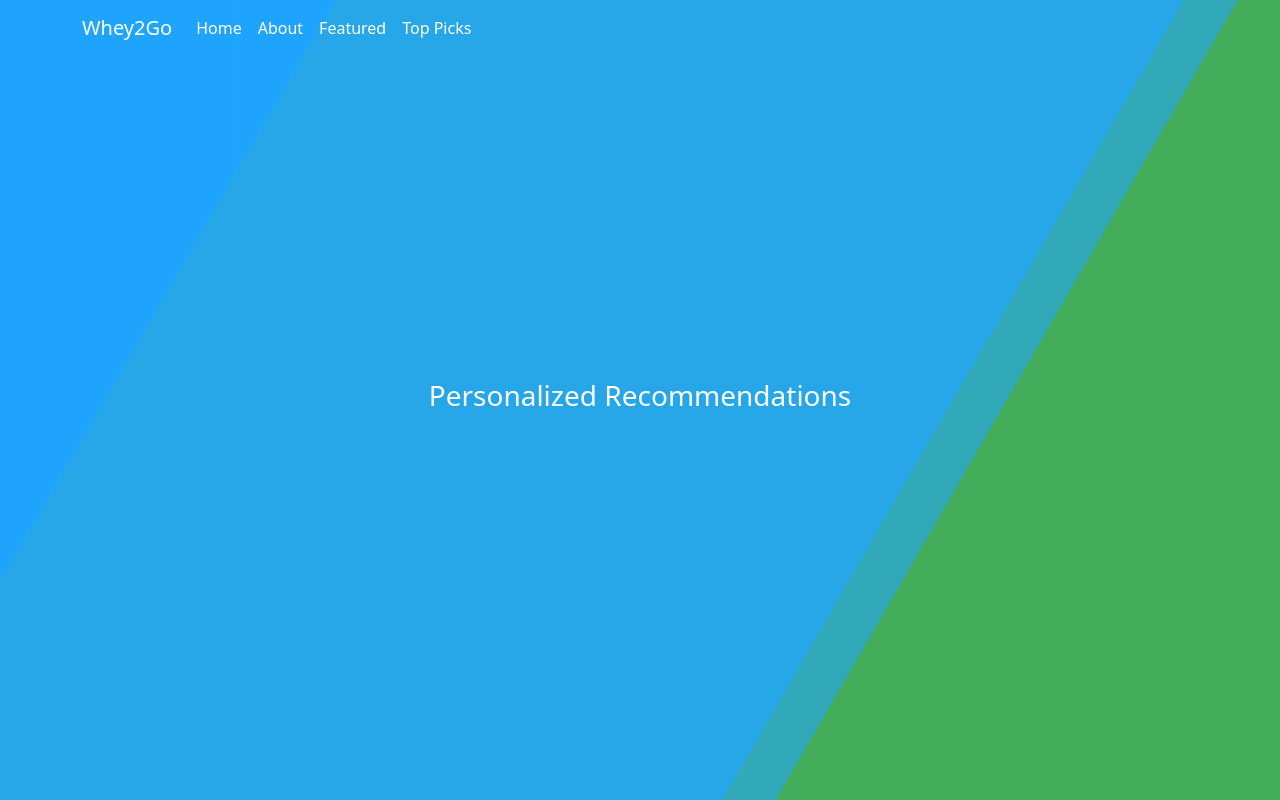
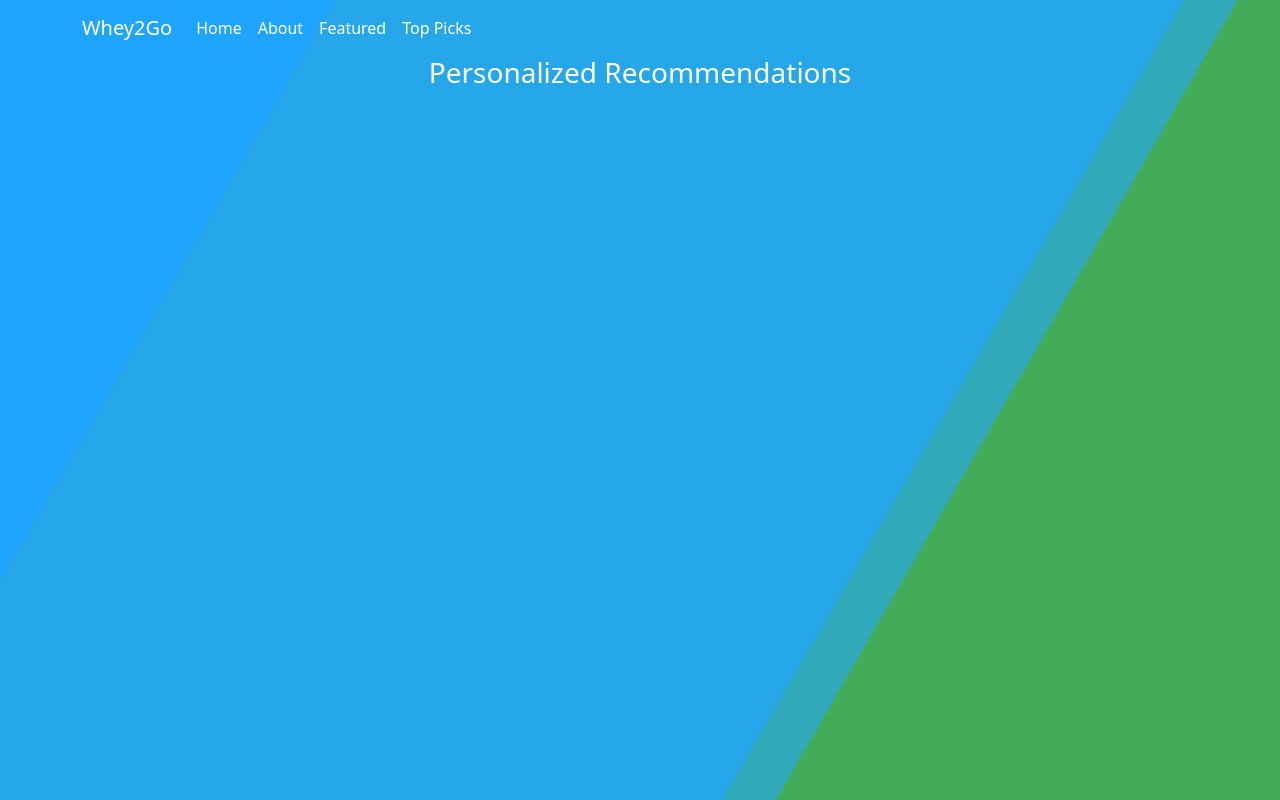
Before and after one commit to rickybengani/Whey2Go, a Flask app: template templates/personalized.html in a window 1280 px wide. Run offline with Flask 2, Linux system fonts and the light colour scheme; the template is opened without the code that fills it, so the values that code supplies are empty; some libraries are stand-ins or nearby versions.

Commit message:
final fixes

```diff
--- a/static/style.css
+++ b/static/style.css
@@ -42,6 +42,18 @@ body {
   transform:translate(-50%, -50%);
 }
 
+.content_list {
+  color: #fff;
+  left:50%;
+  padding:10vmin;
+  position:fixed;
+  text-align:center;
+  top:50%;
+  transform:translate(-50%, -50%);
+  overflow-y: scroll;
+  max-height: 75vh;
+}
+
 
 @keyframes slide {
   0% {
--- a/templates/layout.html
+++ b/templates/layout.html
@@ -12,7 +12,7 @@
     <link href="https://cdn.jsdelivr.net/npm/bootstrap@5.0.0-beta3/dist/css/bootstrap.min.css" rel="stylesheet" integrity="sha384-eOJMYsd53ii+scO/bJGFsiCZc+5NDVN2yr8+0RDqr0Ql0h+rP48ckxlpbzKgwra6" crossorigin="anonymous">
     <script src="https://kit.fontawesome.com/4de1663c1b.js" crossorigin="anonymous"></script>
 
-    <title>Hello, world!</title>
+    <title>Whey2Go</title>
   </head>
   <body>
 
@@ -24,7 +24,7 @@
                   <a class="nav-item nav-link active" href="#">Home</a>
                   <a class="nav-item nav-link" href="#">About</a>
                   <a class="nav-item nav-link" href="#">Featured</a>
-                  <a class="nav-item nav-link" href="#">Top Picks</a>
+                  <a class="nav-item nav-link" href="{{ url_for('nonpersonalized') }}">Top Picks</a>
                 </div>
             </div>
         </div>
--- a/templates/personalized.html
+++ b/templates/personalized.html
@@ -1,7 +1,6 @@
 <!doctype html>
 <html>
     <head>
-        <title>Personalized</title>
         <!-- <title>Home</title> -->
         <link rel="stylesheet" type=text/css href="../static/style.css">
         <!-- Required meta tags -->
@@ -12,7 +11,7 @@
         <!-- Bootstrap CSS -->
         <link href="https://cdn.jsdelivr.net/npm/bootstrap@5.0.0-beta3/dist/css/bootstrap.min.css" rel="stylesheet" integrity="sha384-eOJMYsd53ii+scO/bJGFsiCZc+5NDVN2yr8+0RDqr0Ql0h+rP48ckxlpbzKgwra6" crossorigin="anonymous">
         <script src="https://kit.fontawesome.com/4de1663c1b.js" crossorigin="anonymous"></script>
-
+        <title>Personalized</title>
     </head>
     <body>
         <nav class="navbar navbar-expand-lg navbar-light">
@@ -23,7 +22,7 @@
                       <a class="nav-item nav-link active" href="{{ url_for('home') }}">Home</a>
                       <a class="nav-item nav-link" href="#">About</a>
                       <a class="nav-item nav-link" href="#">Featured</a>
-                      <a class="nav-item nav-link" href="#">Top Picks</a>
+                      <a class="nav-item nav-link" href="{{ url_for('nonpersonalized') }}">Top Picks</a>
                     </div>
                 </div>
             </div>
@@ -34,10 +33,11 @@
         <div class="bg bg2"></div>
         <div class="bg bg3"></div>
 
-        <div class="content">
-            <h3 class="text-center title-nonp">Personalized Recommendations</h3>
-            <div class="container h-100">
-                <div class="row  h-100 justify-content-center align-items-center">
+        <h3 class="text-center title-nonp">Personalized Recommendations</h3>
+
+        <div class="content_list">
+            <div class="container">
+                <div class="row justify-content-center align-items-center">
                     <ul class="list-group">
                         {% for i in range(size): %}
                             {% for j in personalized[i]: %}
```
Also changed, not shown: templates/nonpersonalized.html (+80 -4 lines).
